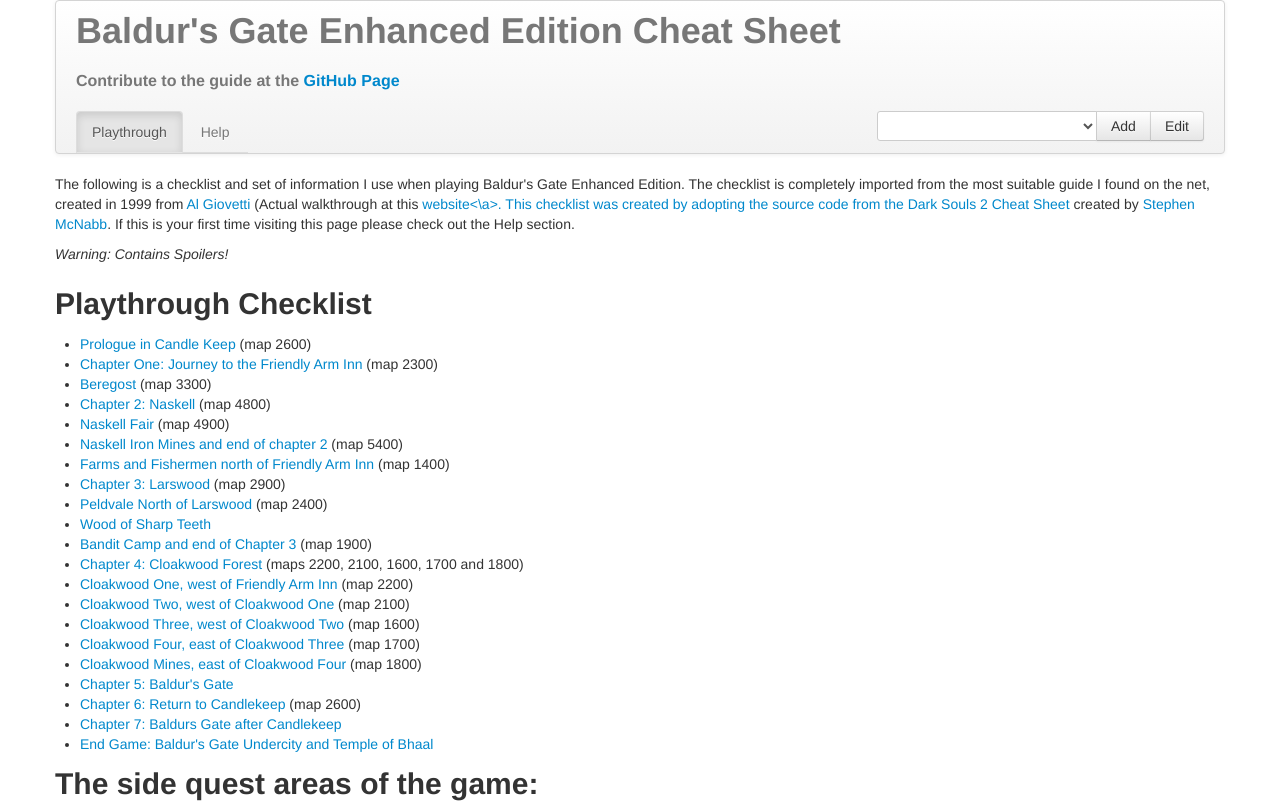
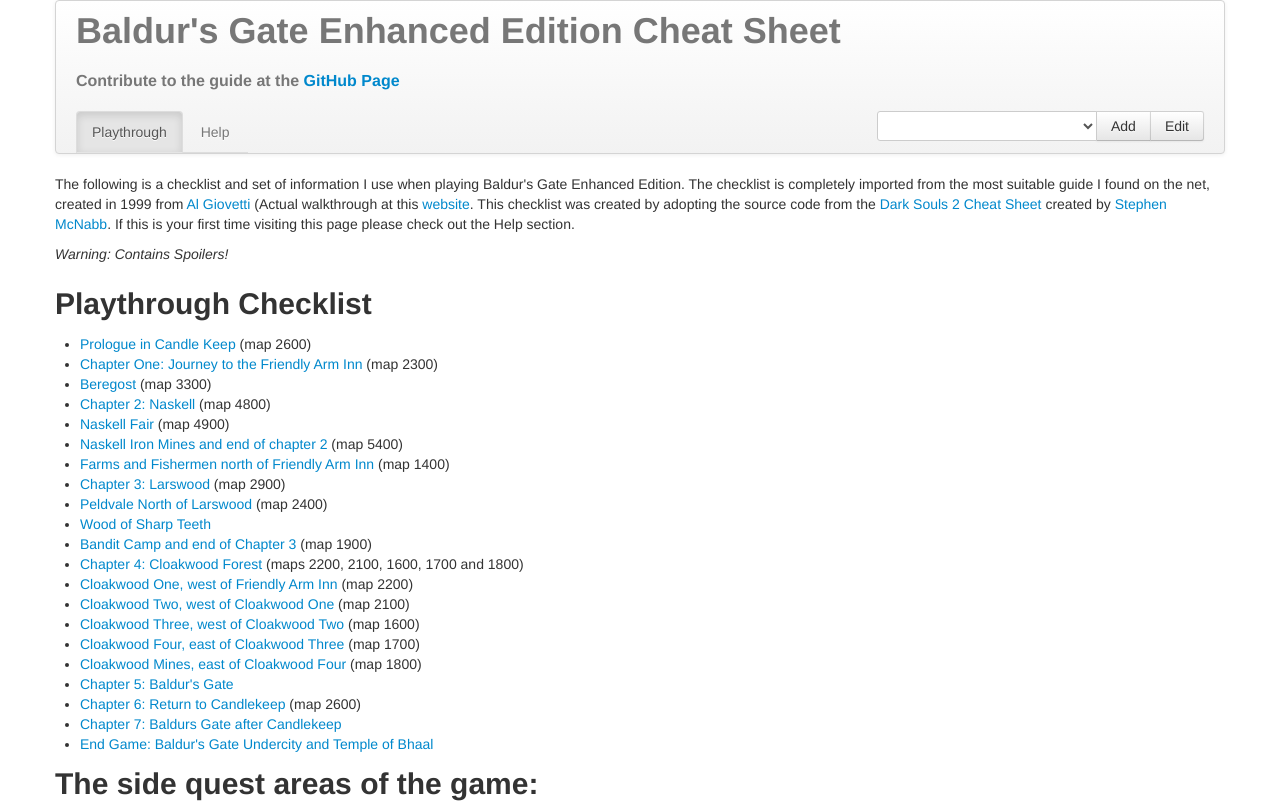
Before and after one commit to gix85/BGEE_cheat_sheet, a plain HTML site: page index.html in a window 1280 px wide. Shown: the top 807 px of the page. Drawn offline with nearby package versions, Linux system fonts and the light colour scheme; a script that the page names is missing.

Commit message:
Update index.html

```diff
--- a/index.html
+++ b/index.html
@@ -48,7 +48,7 @@
             <p>
                 The following is a checklist and set of information I use when playing Baldur's Gate Enhanced Edition.
                 The checklist is completely imported from the most suitable guide I found on the net, created in 1999
-                from <a href="mailto:wizards@charm.net">Al Giovetti</a> (Actual walkthrough at this <a href="http://www.thecomputershow.com/computershow/walkthroughs/baldursgatewalk.htm">website<\a>. This checklist was created by adopting the source
+                from <a href="mailto:wizards@charm.net">Al Giovetti</a> (Actual walkthrough at this <a href="http://www.thecomputershow.com/computershow/walkthroughs/baldursgatewalk.htm">website</a>. This checklist was created by adopting the source
                 code from the <a href="https://github.com/smcnabb/dark-souls-2-cheat-sheet/tree/gh-pages">Dark Souls 2 Cheat Sheet</a> created by <a href="https://github.com/smcnabb">Stephen McNabb</a>.
                 If this is your first time visiting this page please check
                 out the Help section.
```
